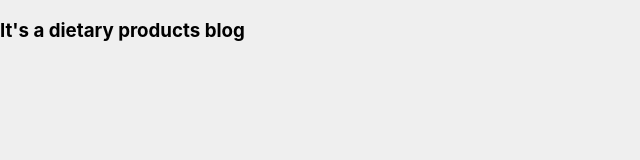
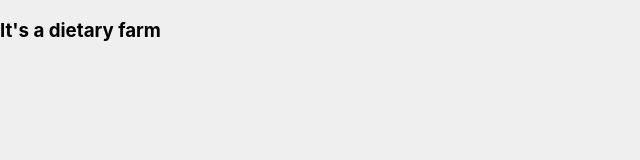
Before and after one commit to shareena-begum/react-props, a Next.js app: page /dietary in a window 1280 px wide. Shown: the top 160 px of the page, without its empty margins (0-640 px from the left). Built offline with nearby package versions, Linux system fonts and the light colour scheme.

Commit message:
heading changed

```diff
--- a/pages/dietary.js
+++ b/pages/dietary.js
@@ -3,7 +3,7 @@ import React from "react"
 function dietary() {
     return(
         <div>
-            <h3>It's a dietary products blog</h3>
+            <h3>It's a dietary farm</h3>
         </div>
 
     )
```
